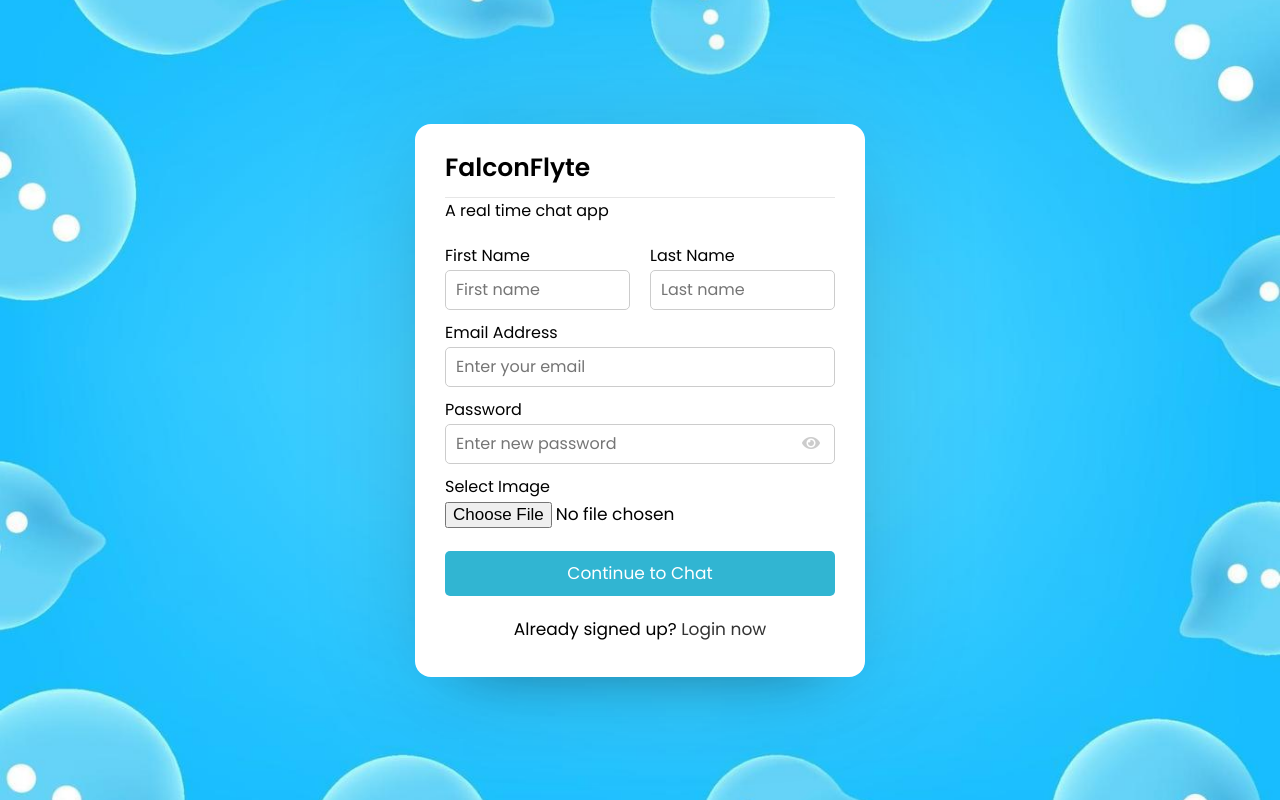
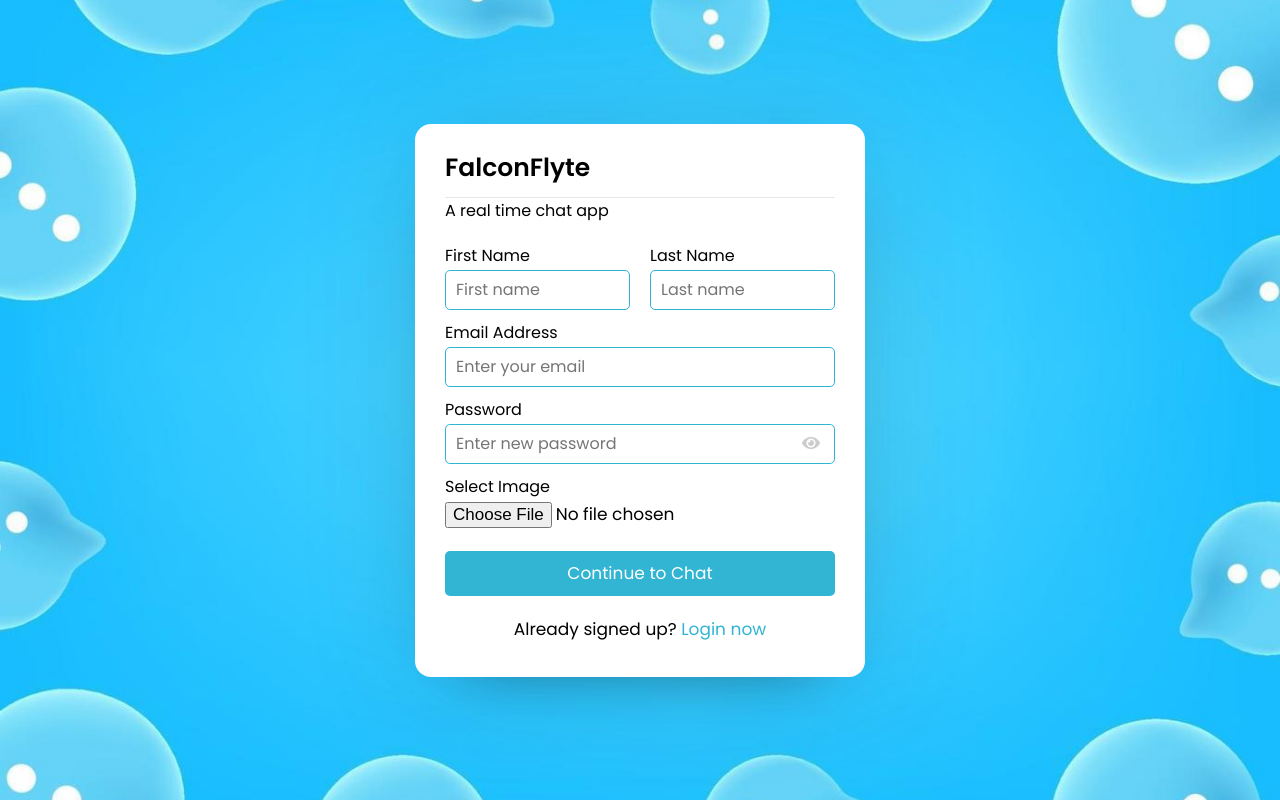
Before and after one commit to ImranAvenger/FalconFlyte, a PHP site: page /index.php in a window 1280 px wide. Run offline with PHP 8.4, Linux system fonts and the light colour scheme.

Commit message:
🚀 color changed link and search

```diff
--- a/style.css
+++ b/style.css
@@ -74,7 +74,7 @@ body {
   font-size: 16px;
   padding: 0 10px;
   border-radius: 5px;
-  border: 1px solid #ccc;
+  border: 1px solid #31b5d2;
 }
 .form form .field input {
   outline: none;
@@ -110,7 +110,7 @@ body {
   font-size: 17px;
 }
 .form .link a {
-  color: #333;
+  color: #31b5d2;
 }
 .form .link a:hover {
   text-decoration: underline;
@@ -175,7 +175,7 @@ body {
   width: calc(100% - 50px);
   font-size: 16px;
   padding: 0 13px;
-  border: 1px solid #e6e6e6;
+  border: 1px solid #31b5d2;
   outline: none;
   border-radius: 5px 0 0 5px;
   opacity: 0;
@@ -195,7 +195,7 @@ body {
   cursor: pointer;
   border: none;
   background: #fff;
-  color: #333;
+  color: #31b5d2;
   outline: none;
   border-radius: 0 5px 5px 0;
   transition: all 0.2s ease;
@@ -325,7 +325,7 @@ body {
   width: calc(100% - 58px);
   font-size: 16px;
   padding: 0 13px;
-  border: 1px solid #e6e6e6;
+  border: 1px solid #31b5d2;
   outline: none;
   border-radius: 5px 0 0 5px;
 }
```
Also changed, not shown: php/images/logo.png (added).
